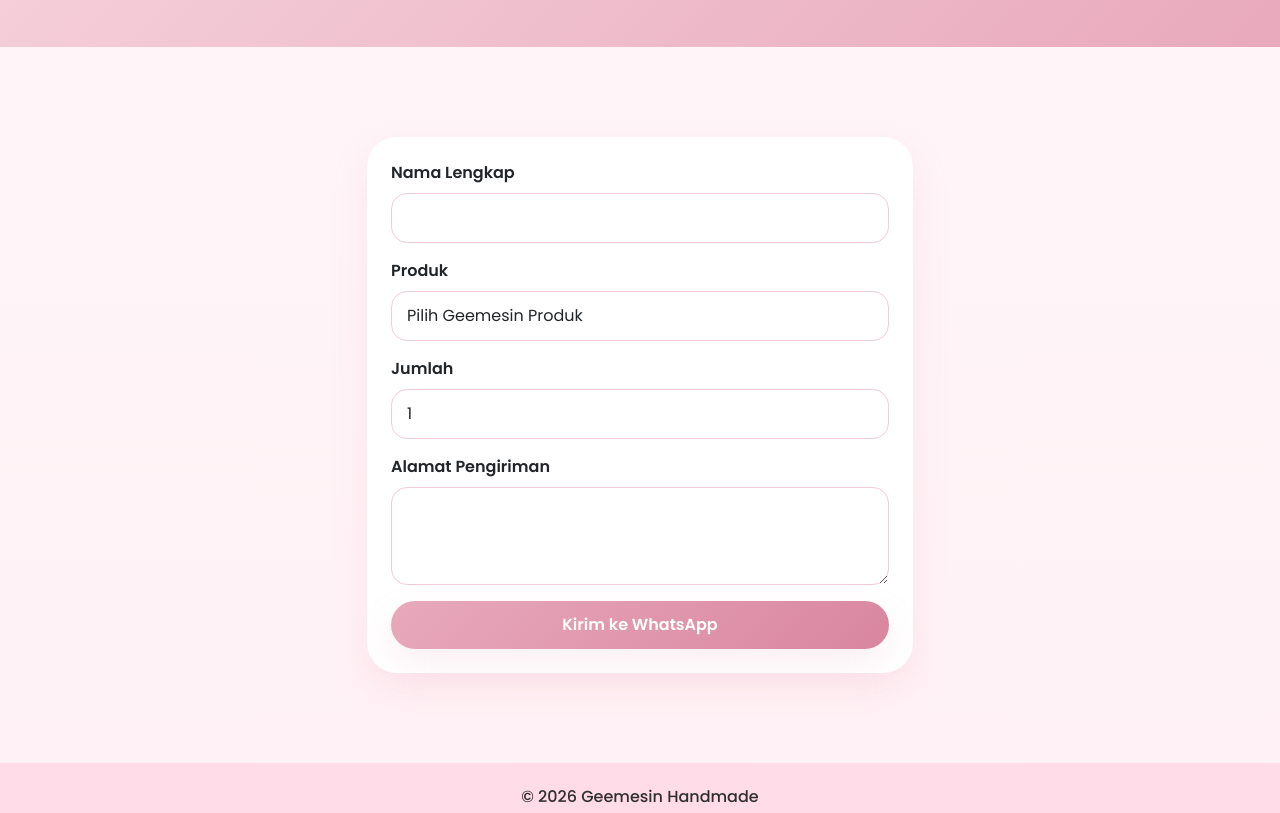
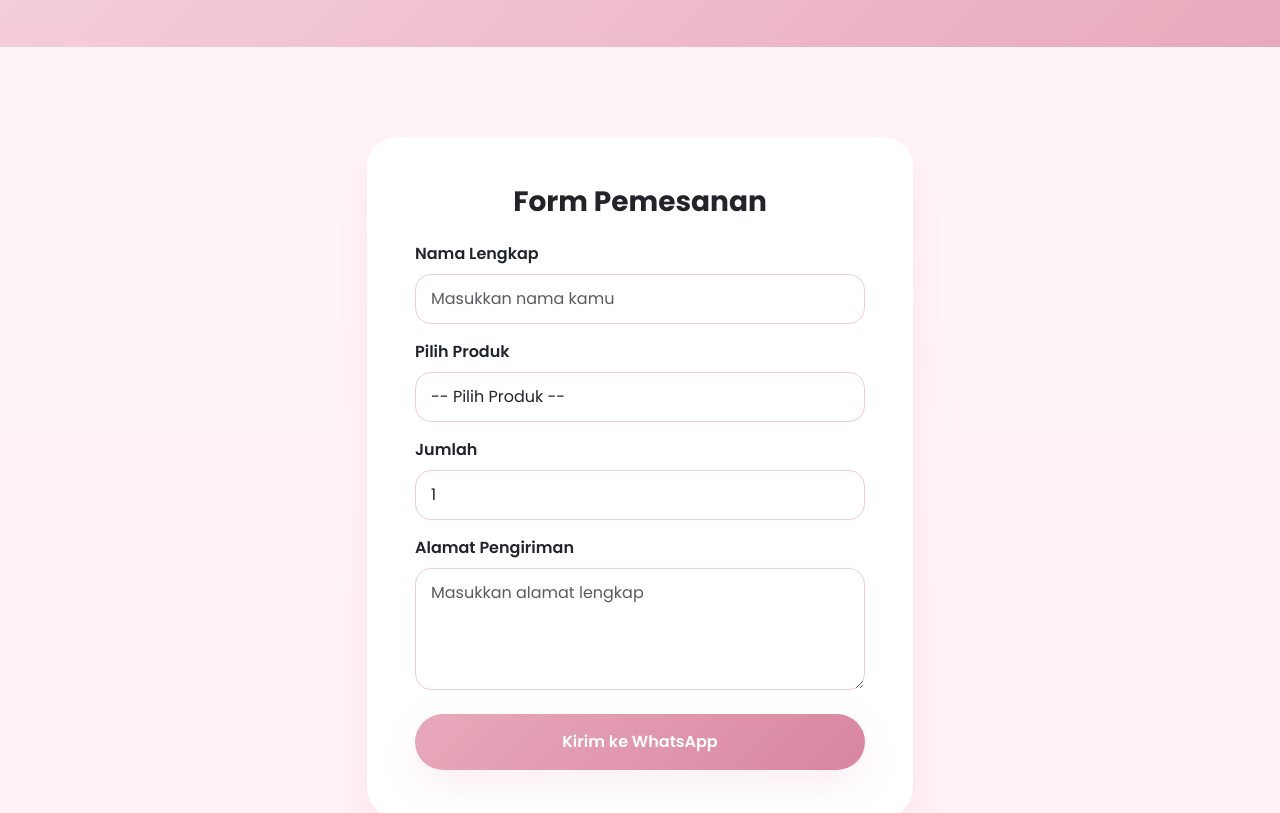
Before and after one commit to MuhammadFikri20/Geemesin-Website, a plain HTML site: page order.html in a window 1280 px wide. Shown: the part 360-1173 px from the top of the page. Drawn offline with nearby package versions, Linux system fonts and the light colour scheme.

Commit message:
Update order.html

```diff
--- a/order.html
+++ b/order.html
@@ -1,3 +1,4 @@
+
 <!DOCTYPE html>
 <html lang="id">
 <head>
@@ -5,32 +6,32 @@
   <title>Order | Geemesin</title>
   <meta name="viewport" content="width=device-width, initial-scale=1.0">
 
-  <!-- Bootstrap -->
+
   <link href="https://cdn.jsdelivr.net/npm/bootstrap@5.3.2/dist/css/bootstrap.min.css" rel="stylesheet">
 
-  <!-- CSS -->
+
   <link rel="stylesheet" href="assets/css/style.css">
 </head>
 <body class="order-page">
 
-<!-- Navbar -->
+
 <nav class="navbar navbar-expand-lg navbar-light bg-pink fixed-top">
   <div class="container">
     <a class="navbar-brand fw-bold text-white" href="index.html">Geemesin</a>
 
     <ul class="navbar-nav ms-auto">
       <li class="nav-item">
-        <a class="nav-link btn btn-order" href="index.html">Back</a>
+        <a class="nav-link btn btn-order px-3" href="index.html">Back</a>
       </li>
     </ul>
   </div>
 </nav>
 
-<!-- Header -->
+
 <section class="hero">
   <div class="hero-overlay"></div>
 
-  <div class="container text-center">
+  <div class="container text-center position-relative">
     <h1 class="hero-title">Order Produk</h1>
     <p class="hero-text">
       Isi form di bawah dan pesanan kamu langsung kami proses 💕
@@ -38,25 +39,26 @@
   </div>
 </section>
 
-<!-- Order Form -->
 <section class="section">
   <div class="container">
     <div class="row justify-content-center">
-      <div class="col-md-6">
+      <div class="col-lg-6 col-md-8">
 
-        <div class="card order-card p-4">
+        <div class="card order-card p-4 p-md-5">
+
+          <h3 class="text-center fw-bold mb-4">Form Pemesanan</h3>
+
           <form id="orderForm">
 
             <div class="mb-3">
               <label class="form-label">Nama Lengkap</label>
-              <input type="text" id="name" class="form-control" required>
+              <input type="text" id="name" class="form-control" placeholder="Masukkan nama kamu" required>
             </div>
 
             <div class="mb-3">
-              <label class="form-label">Produk</label>
-
+              <label class="form-label">Pilih Produk</label>
               <select id="product" class="form-control" required>
-                <option value=""> Pilih Geemesin Produk </option>
+                <option value="">-- Pilih Produk --</option>
                 <option value="Bracelets">Bracelets</option>
                 <option value="Keychain">Keychain</option>
                 <option value="Phone Strap">Phone Strap</option>
@@ -66,15 +68,15 @@
 
             <div class="mb-3">
               <label class="form-label">Jumlah</label>
-              <input type="number" id="qty" class="form-control" min="1" value="1">
+              <input type="number" id="qty" class="form-control" min="1" value="1" required>
             </div>
 
-            <div class="mb-3">
+            <div class="mb-4">
               <label class="form-label">Alamat Pengiriman</label>
-              <textarea id="address" class="form-control" rows="3" required></textarea>
+              <textarea id="address" class="form-control" rows="4" placeholder="Masukkan alamat lengkap" required></textarea>
             </div>
 
-            <button type="submit" class="btn btn-main w-100">
+            <button type="submit" class="btn btn-main w-100 py-3">
               Kirim ke WhatsApp
             </button>
 
@@ -86,15 +88,14 @@
   </div>
 </section>
 
-<!-- Footer -->
+
 <footer class="footer">
-  <p>© 2026 Geemesin Handmade</p>
+  <p class="mb-0">© 2026 Geemesin Handmade</p>
 </footer>
 
 <script>
 const params = new URLSearchParams(window.location.search);
 const productInput = document.getElementById("product");
-
 const selectedProduct = params.get("product");
 
 if (selectedProduct) {
@@ -118,7 +119,7 @@ Produk: ${product}
 Jumlah: ${qty}
 Alamat: ${address}
 
-Terimakasih 🙏🏼💕💕`;
+Terimakasih 🙏`;
 
   const phone = "6285878060249";
   const url = `https://wa.me/${phone}?text=${encodeURIComponent(message)}`;
```
